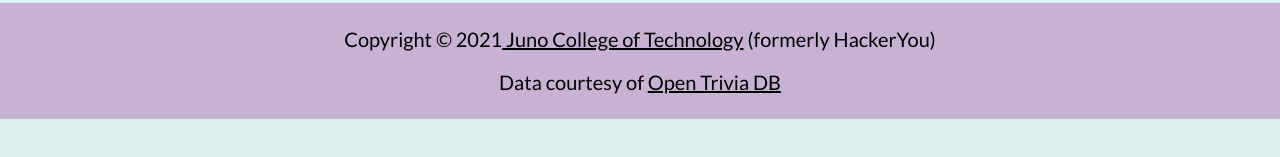
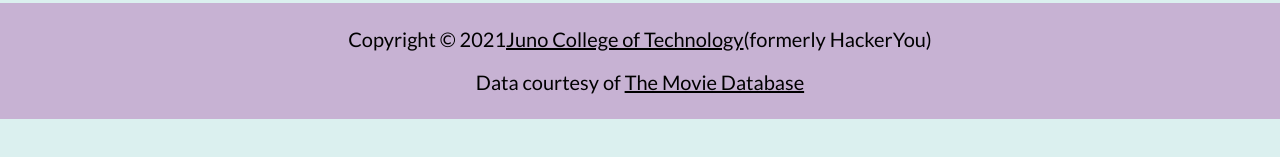
Before and after one commit to The-Film-Factory/the-film-factory, a React (Create React App) app: page / in a window 1280 px wide. Shown: the part 291-448 px from the top of the page. Built offline with nearby package versions, Linux system fonts and the light colour scheme.

Commit message:
"updated api link"

```diff
--- a/package.json
+++ b/package.json
@@ -10,6 +10,7 @@
     "firebase": "^9.1.2",
     "node-sass": "^6.0.1",
     "react": "^17.0.2",
+    "react-datepicker": "^4.2.1",
     "react-dom": "^17.0.2",
     "react-router-dom": "^5.3.0",
     "react-scripts": "4.0.3",
--- a/src/App.js
+++ b/src/App.js
@@ -26,14 +26,12 @@ function App() {
         <footer>
           <p>
             Copyright © 2021
-            <a href="https://junocollege.com/">
-              {" "}
-              Juno College of Technology
-            </a>{" "}
+            <a href="https://junocollege.com/">Juno College of Technology</a>
             (formerly HackerYou)
           </p>
           <p>
-            Data courtesy of <a href="https://opentdb.com/"> Open Trivia DB</a>
+            Data courtesy of{" "}
+            <a href="https://www.themoviedb.org/"> The Movie Database</a>
           </p>
         </footer>
       </div>
```
Also changed, not shown: 1 other file (tests, documents, lock files or other folders).
